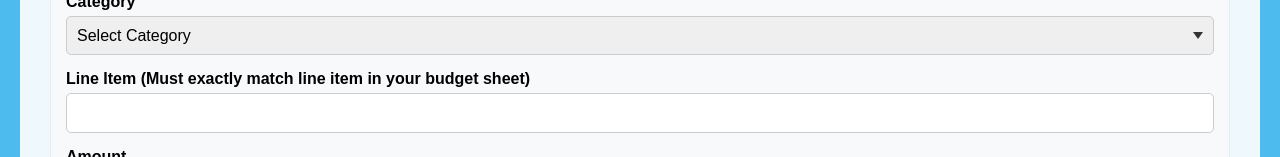
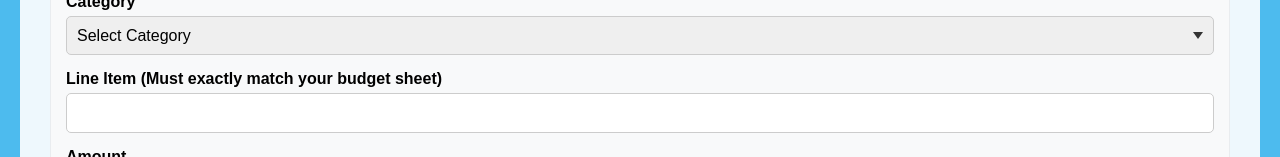
Before and after one commit to Rawted/disbursement, a React (Vite) app: page / in a window 1280 px wide. Shown: the part 795-952 px from the top of the page. Built offline with nearby package versions, Linux system fonts and the light colour scheme.

Commit message:
final build2

```diff
--- a/src/components/MainPage.tsx
+++ b/src/components/MainPage.tsx
@@ -546,7 +546,7 @@ const MainPage: React.FC = () => {
               </select>
             </div>
             <div className="input-group">
-              <label htmlFor={`Item${index}`}>Line Item (Must exactly match line item in your budget sheet)</label>
+              <label htmlFor={`Item${index}`}>Line Item (Must exactly match your budget sheet)</label>
               <input
                 id={`Item${index}`}
                 type="text"
```
